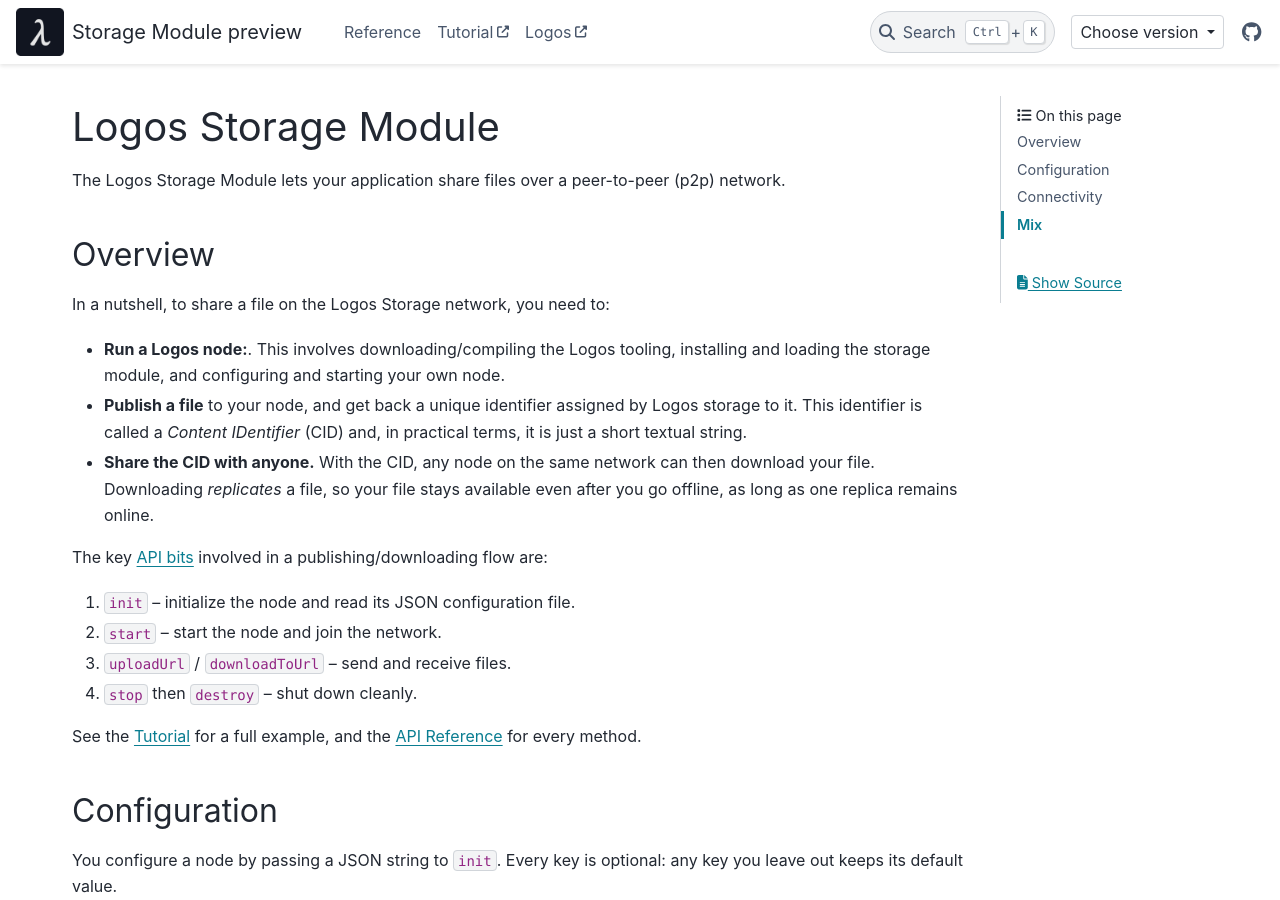
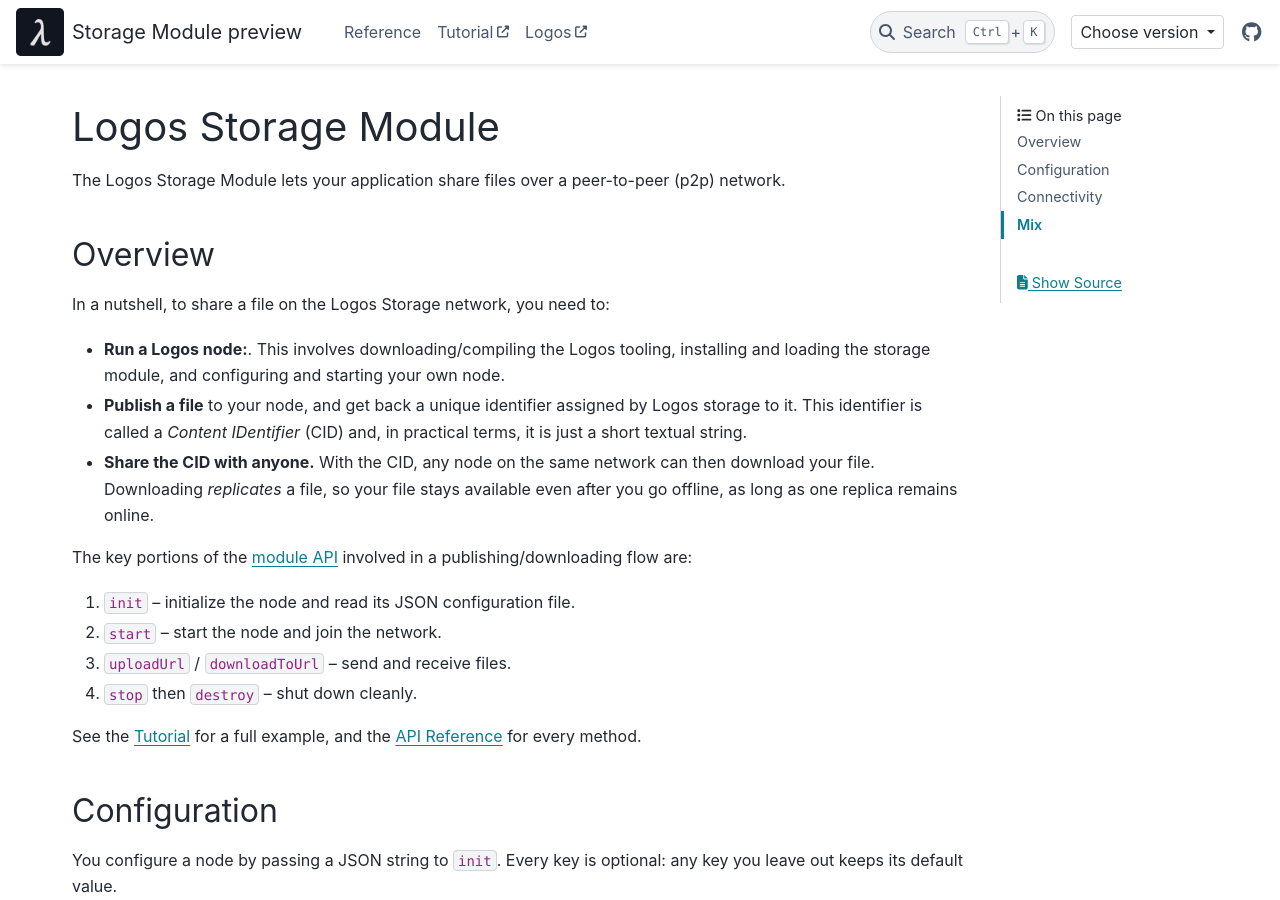
Before and after one commit to logos-co/logos-storage-module, a Sphinx documentation site: the page built from docs/index.rst, in a window 1280 px wide and 900 px high. Built offline with Sphinx 7.4.7 and the PyData theme 0.15.4, drawn with Linux system fonts in a browser that asks for light colours.

Commit message:
minor rewording

```diff
--- a/docs/index.rst
+++ b/docs/index.rst
@@ -19,7 +19,7 @@
   download your file. Downloading *replicates* a file, so your file stays available
   even after you go offline, as long as one replica remains online.
 
-The key :doc:`API bits <api_reference>` involved in a publishing/downloading flow are:
+The key portions of the :doc:`module API<api_reference>` involved in a publishing/downloading flow are:
 
 1. ``init`` -- initialize the node and read its JSON configuration file.
 2. ``start`` -- start the node and join the network.
```
Also changed, not shown: 1 other file.
